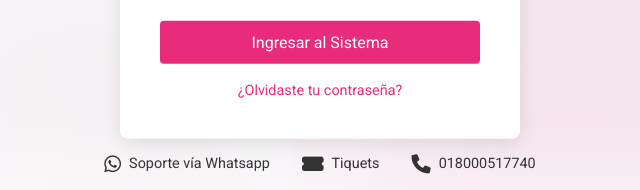
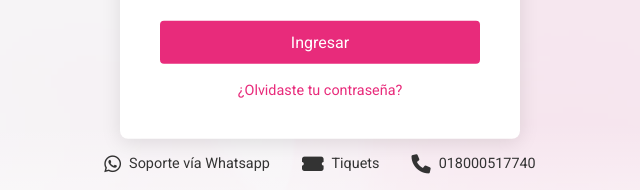
Before and after one commit to kevintorrescd/sisgenot-proto, a plain HTML site: page index.html in a window 1280 px wide. Shown: the part 495-685 px from the top of the page, 64-704 px from the left. Drawn offline with Linux system fonts and the light colour scheme.

Commit message:
correccion texto

```diff
--- a/index.html
+++ b/index.html
@@ -28,7 +28,7 @@
                         <label for="password">Contraseña</label>
                         <input type="password" id="password" name="password" required placeholder="Ingrese su contraseña">
                     </div>
-                    <button type="submit" class="btn-login">Ingresar al Sistema</button>
+                    <button type="submit" class="btn-login">Ingresar</button>
                     <div class="forgot-password">
                         <a href="#">¿Olvidaste tu contraseña?</a>
                     </div>
```
